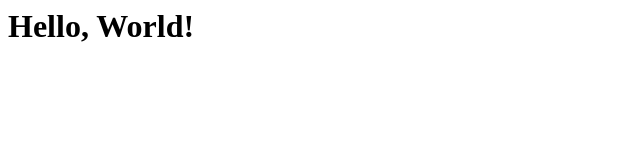
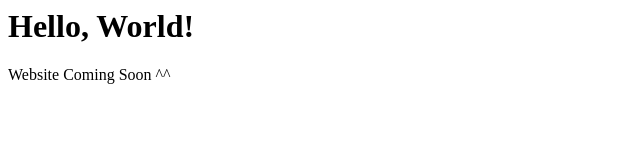
Before and after one commit to EDISONTECH/CF-EDDYFOXNET, a plain HTML site: page index.html in a window 1280 px wide. Shown: the whole page, without its empty margins (0-640 px from the left). Drawn offline with Linux system fonts and the light colour scheme.

Commit message:
Update index.html

```diff
--- a/index.html
+++ b/index.html
@@ -3,6 +3,7 @@
 </head>
 <body>
     <h1>Hello, World!</h1>
+    <p>Website Coming Soon ^^</p>
 
 
 </body>
```
